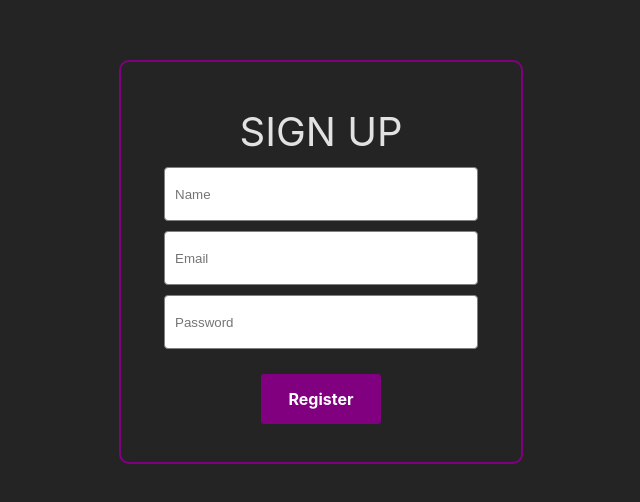
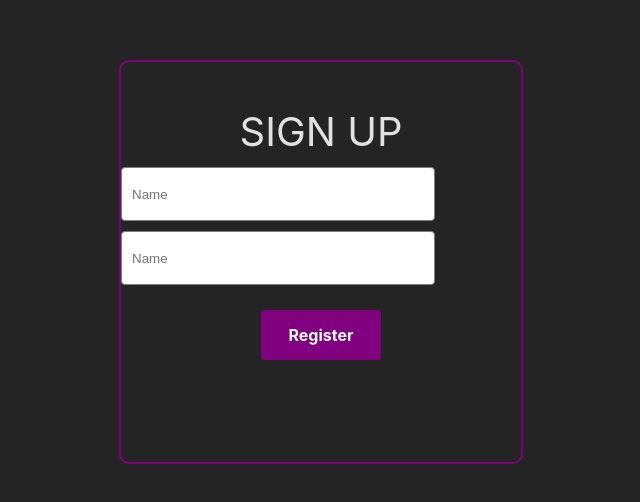
Before and after one commit to dev-sylv/EmailAuthFE, a React (Vite) app: page / in a window 1280 px wide. Shown: the part 138-640 px from the top of the page, without its empty margins (319-959 px from the left). Built offline with nearby package versions, Linux system fonts and the light colour scheme.

Commit message:
saved boolean

```diff
--- a/src/component/Card.tsx
+++ b/src/component/Card.tsx
@@ -9,9 +9,7 @@ const Card: React.FC<iCard> = ({ tittle, Buttontittle, onClick }) => {
     <div>
       <Main>
         <Text>{tittle}</Text>
-        <InputData tittle="Name" />
-        <InputData tittle="Email" />
-        <InputData tittle="Password" />
+        <InputData tittle="Name" sign={true} request={false} />
 
         <Button
           Buttontittle={Buttontittle}
--- a/src/component/Input.tsx
+++ b/src/component/Input.tsx
@@ -1,13 +1,15 @@
-import React from "react";
+import React, { useState } from "react";
 import styled from "styled-components";
 import { iInput } from "../types/interfaces/Interfaces";
 
-const InputData: React.FC<iInput> = ({ tittle }) => {
+const InputData: React.FC<iInput> = ({ tittle, sign, request }) => {
   return (
     <div>
       <Field>
         <Form>
           <Input placeholder={tittle} />
+          {sign ? <Input placeholder={tittle} /> : null}
+          {request ? <Input placeholder={tittle} /> : null}
         </Form>
       </Field>
     </div>
@@ -18,6 +20,8 @@ export default InputData;
 
 const Field = styled.div`
   display: flex;
+  align-items: center;
+  justify-content: center;
   flex-direction: column;
 `;
 const Form = styled.form`
--- a/src/types/interfaces/Interfaces.tsx
+++ b/src/types/interfaces/Interfaces.tsx
@@ -13,4 +13,6 @@ export interface iCard {
 
 export interface iInput {
   tittle: string;
+  request: boolean;
+  sign: boolean;
 }
```
Also changed, not shown: src/pages/Auth/ResetPassword.tsx (added, +29 -0 lines), src/pages/ResetPassword.tsx (deleted).
